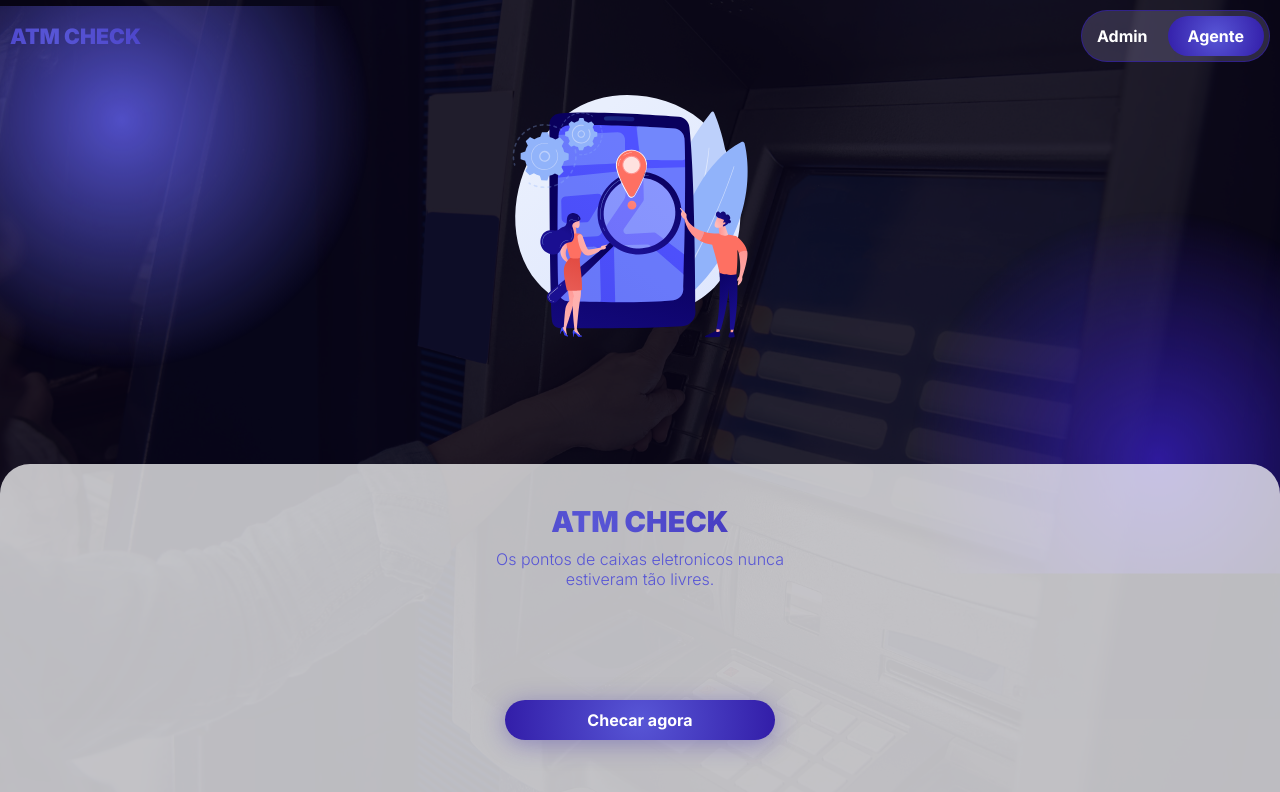
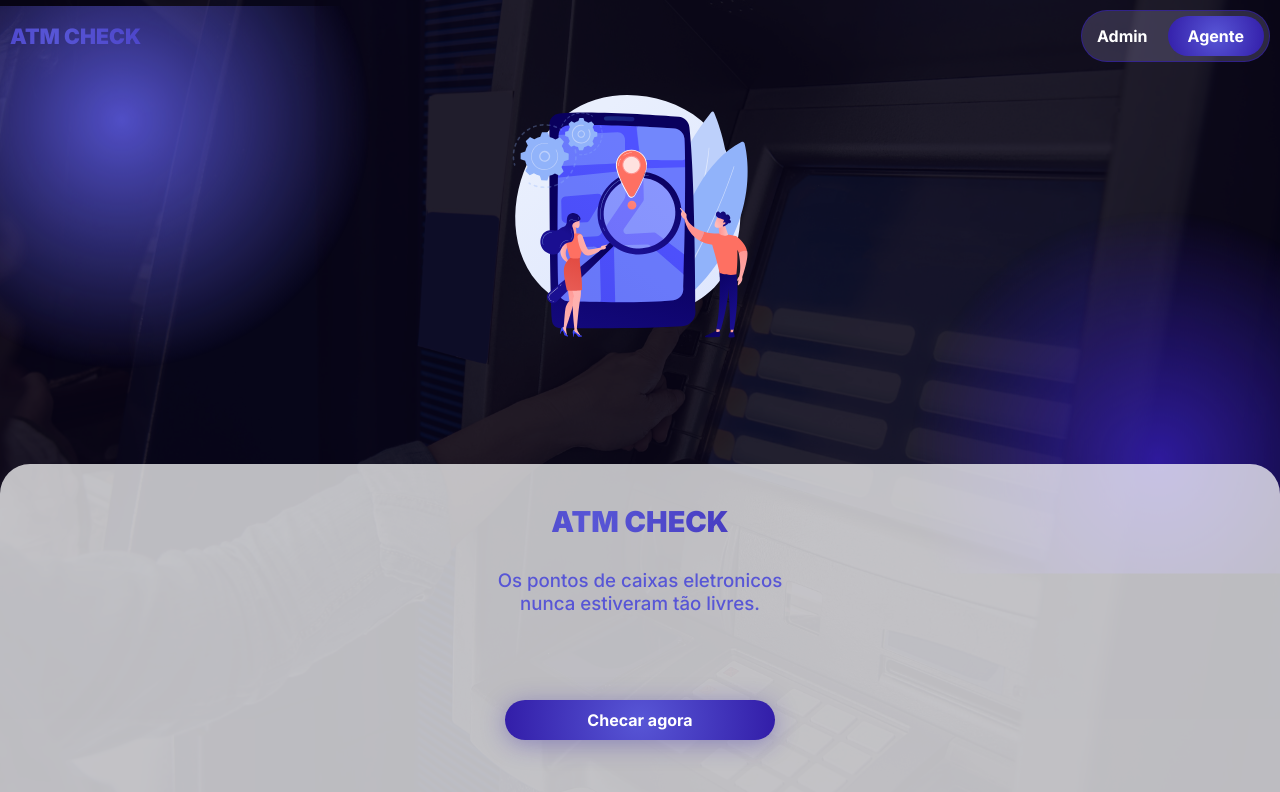
Before and after one commit to RICX-FN/ATM-CHECK, a React (Create React App) app in the folder frontend/: page / in a window 1280 px wide. Shown: the top 792 px of the page. Built offline with nearby package versions, Linux system fonts and the light colour scheme.

Commit message:
mudança basica no slogan na home

```diff
--- a/frontend/src/pages/home/Home.tsx
+++ b/frontend/src/pages/home/Home.tsx
@@ -119,8 +119,9 @@ function Home() {
             }}>
             <p className='slogan' style={{
               textAlign: "center",
-              marginTop: "10px",
-              fontWeight: "300",
+              marginTop: "30px",
+              fontSize: "14pt",
+              fontWeight: "500",
               width: "300px",
               color: "var(--color-primary)"
               }}>
```
